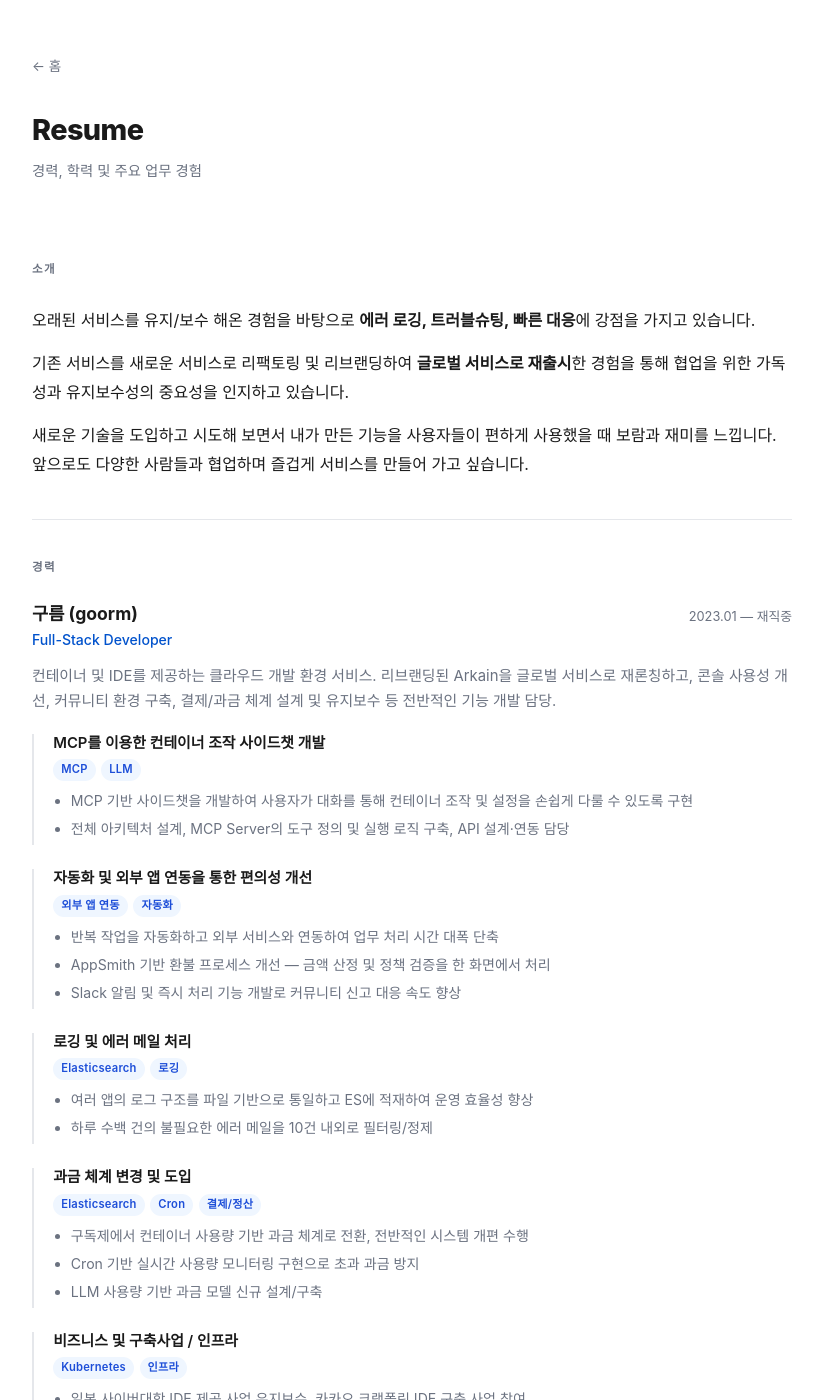
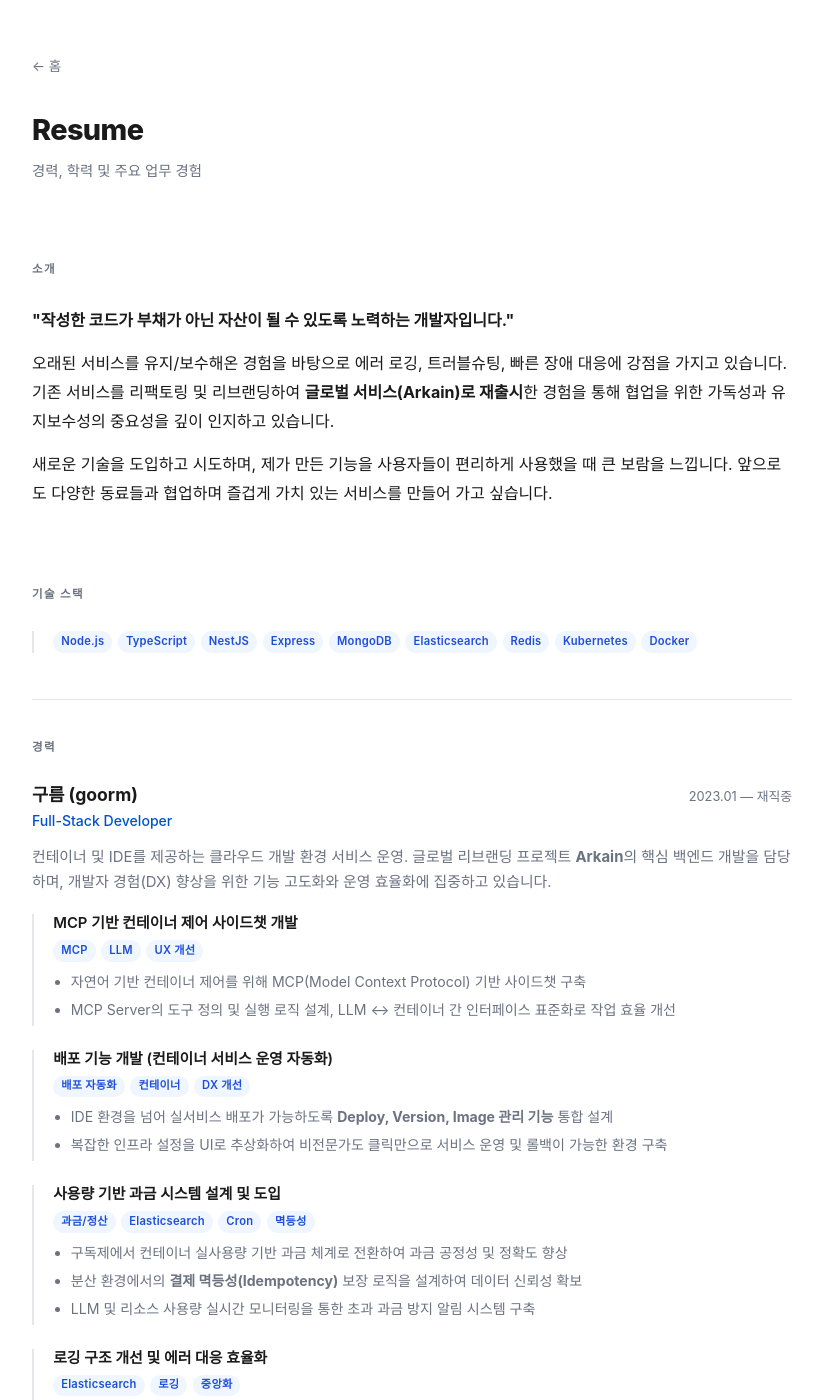
Before and after one commit to Hyun-git/Hyun-git.github.io, a Jekyll site: the page built from resume.md, in a window 1280 px wide and 1400 px high. Shown: the whole window, without its empty margins (228-1051 px from the left). Built offline with Jekyll 4.4.1, drawn with Linux system fonts in a browser that asks for light colours; some of the changed text lies outside the part shown.

Commit message:
feat(projects): add Arkain project and update projects list

```diff
--- a/resume.md
+++ b/resume.md
@@ -13,9 +13,26 @@ permalink: /resume
   <section class="pf-section">
     <h2 class="pf-section-title">소개</h2>
     <div class="pf-about">
-      <p>오래된 서비스를 유지/보수 해온 경험을 바탕으로 <strong>에러 로깅, 트러블슈팅, 빠른 대응</strong>에 강점을 가지고 있습니다.</p>
-      <p>기존 서비스를 새로운 서비스로 리팩토링 및 리브랜딩하여 <strong>글로벌 서비스로 재출시</strong>한 경험을 통해 협업을 위한 가독성과 유지보수성의 중요성을 인지하고 있습니다.</p>
-      <p>새로운 기술을 도입하고 시도해 보면서 내가 만든 기능을 사용자들이 편하게 사용했을 때 보람과 재미를 느낍니다. 앞으로도 다양한 사람들과 협업하며 즐겁게 서비스를 만들어 가고 싶습니다.</p>
+      <p><strong>"작성한 코드가 부채가 아닌 자산이 될 수 있도록 노력하는 개발자입니다."</strong></p>
+      <p>오래된 서비스를 유지/보수해온 경험을 바탕으로 에러 로깅, 트러블슈팅, 빠른 장애 대응에 강점을 가지고 있습니다. 기존 서비스를 리팩토링 및 리브랜딩하여 <strong>글로벌 서비스(Arkain)로 재출시</strong>한 경험을 통해 협업을 위한 가독성과 유지보수성의 중요성을 깊이 인지하고 있습니다.</p>
+      <p>새로운 기술을 도입하고 시도하며, 제가 만든 기능을 사용자들이 편리하게 사용했을 때 큰 보람을 느낍니다. 앞으로도 다양한 동료들과 협업하며 즐겁게 가치 있는 서비스를 만들어 가고 싶습니다.</p>
+    </div>
+  </section>
+
+  <section class="pf-section">
+    <h2 class="pf-section-title">기술 스택</h2>
+    <div class="pf-work-item">
+      <div class="pf-tags">
+        <span class="pf-tag">Node.js</span>
+        <span class="pf-tag">TypeScript</span>
+        <span class="pf-tag">NestJS</span>
+        <span class="pf-tag">Express</span>
+        <span class="pf-tag">MongoDB</span>
+        <span class="pf-tag">Elasticsearch</span>
+        <span class="pf-tag">Redis</span>
+        <span class="pf-tag">Kubernetes</span>
+        <span class="pf-tag">Docker</span>
+      </div>
     </div>
   </section>
 
@@ -34,71 +51,90 @@ permalink: /resume
           </div>
           <span class="pf-period">2023.01 — 재직중</span>
         </div>
-        <p class="pf-description">컨테이너 및 IDE를 제공하는 클라우드 개발 환경 서비스. 리브랜딩된 Arkain을 글로벌 서비스로 재론칭하고, 콘솔 사용성 개선, 커뮤니티 환경 구축, 결제/과금 체계 설계 및 유지보수 등 전반적인 기능 개발 담당.</p>
+        <p class="pf-description">
+          컨테이너 및 IDE를 제공하는 클라우드 개발 환경 서비스 운영. 글로벌 리브랜딩 프로젝트 <strong>Arkain</strong>의 핵심 백엔드 개발을 담당하며, 개발자 경험(DX) 향상을 위한 기능 고도화와 운영 효율화에 집중하고 있습니다.
+        </p>
 
         <div class="pf-work-items">
 
           <div class="pf-work-item">
-            <h4>MCP를 이용한 컨테이너 조작 사이드챗 개발</h4>
+            <h4>MCP 기반 컨테이너 제어 사이드챗 개발</h4>
             <div class="pf-tags">
               <span class="pf-tag">MCP</span>
               <span class="pf-tag">LLM</span>
+              <span class="pf-tag">UX 개선</span>
             </div>
             <ul>
-              <li>MCP 기반 사이드챗을 개발하여 사용자가 대화를 통해 컨테이너 조작 및 설정을 손쉽게 다룰 수 있도록 구현</li>
-              <li>전체 아키텍처 설계, MCP Server의 도구 정의 및 실행 로직 구축, API 설계·연동 담당</li>
+              <li>자연어 기반 컨테이너 제어를 위해 MCP(Model Context Protocol) 기반 사이드챗 구축</li>
+              <li>MCP Server의 도구 정의 및 실행 로직 설계, LLM ↔ 컨테이너 간 인터페이스 표준화로 작업 효율 개선</li>
             </ul>
           </div>
 
           <div class="pf-work-item">
-            <h4>자동화 및 외부 앱 연동을 통한 편의성 개선</h4>
+            <h4>배포 기능 개발 (컨테이너 서비스 운영 자동화)</h4>
             <div class="pf-tags">
-              <span class="pf-tag">외부 앱 연동</span>
-              <span class="pf-tag">자동화</span>
+              <span class="pf-tag">배포 자동화</span>
+              <span class="pf-tag">컨테이너</span>
+              <span class="pf-tag">DX 개선</span>
             </div>
             <ul>
-              <li>반복 작업을 자동화하고 외부 서비스와 연동하여 업무 처리 시간 대폭 단축</li>
-              <li>AppSmith 기반 환불 프로세스 개선 — 금액 산정 및 정책 검증을 한 화면에서 처리</li>
-              <li>Slack 알림 및 즉시 처리 기능 개발로 커뮤니티 신고 대응 속도 향상</li>
+              <li>IDE 환경을 넘어 실서비스 배포가 가능하도록 <strong>Deploy, Version, Image 관리 기능</strong> 통합 설계</li>
+              <li>복잡한 인프라 설정을 UI로 추상화하여 비전문가도 클릭만으로 서비스 운영 및 롤백이 가능한 환경 구축</li>
             </ul>
           </div>
 
           <div class="pf-work-item">
-            <h4>로깅 및 에러 메일 처리</h4>
+            <h4>사용량 기반 과금 시스템 설계 및 도입</h4>
             <div class="pf-tags">
+              <span class="pf-tag">과금/정산</span>
               <span class="pf-tag">Elasticsearch</span>
-              <span class="pf-tag">로깅</span>
+              <span class="pf-tag">Cron</span>
+              <span class="pf-tag">멱등성</span>
             </div>
             <ul>
-              <li>여러 앱의 로그 구조를 파일 기반으로 통일하고 ES에 적재하여 운영 효율성 향상</li>
-              <li>하루 수백 건의 불필요한 에러 메일을 10건 내외로 필터링/정제</li>
+              <li>구독제에서 컨테이너 실사용량 기반 과금 체계로 전환하여 과금 공정성 및 정확도 향상</li>
+              <li>분산 환경에서의 <strong>결제 멱등성(Idempotency)</strong> 보장 로직을 설계하여 데이터 신뢰성 확보</li>
+              <li>LLM 및 리소스 사용량 실시간 모니터링을 통한 초과 과금 방지 알림 시스템 구축</li>
             </ul>
           </div>
 
           <div class="pf-work-item">
-            <h4>과금 체계 변경 및 도입</h4>
+            <h4>로깅 구조 개선 및 에러 대응 효율화</h4>
             <div class="pf-tags">
               <span class="pf-tag">Elasticsearch</span>
-              <span class="pf-tag">Cron</span>
-              <span class="pf-tag">결제/정산</span>
+              <span class="pf-tag">로깅</span>
+              <span class="pf-tag">중앙화</span>
             </div>
             <ul>
-              <li>구독제에서 컨테이너 사용량 기반 과금 체계로 전환, 전반적인 시스템 개편 수행</li>
-              <li>Cron 기반 실시간 사용량 모니터링 구현으로 초과 과금 방지</li>
-              <li>LLM 사용량 기반 과금 모델 신규 설계/구축</li>
+              <li>분산된 로그 구조를 파일 기반으로 통일하고 중앙화된 Elasticsearch 관리 체계 구축</li>
+              <li>에러 로그 필터링 및 노이즈 제거 정책을 통해 실질 장애 대응 집중도 향상 (수백 건 → 10건 내외)</li>
             </ul>
           </div>
 
           <div class="pf-work-item">
-            <h4>비즈니스 및 구축사업 / 인프라</h4>
+            <h4>자동화 및 외부 서비스 연동</h4>
+            <div class="pf-tags">
+              <span class="pf-tag">AppSmith</span>
+              <span class="pf-tag">Slack API</span>
+              <span class="pf-tag">운영 효율화</span>
+            </div>
+            <ul>
+              <li>AppSmith 기반 통합 환불 대시보드를 구축하여 정책 검증 및 환불 프로세스 업무 시간 단축</li>
+              <li>Slack 연동 실시간 커뮤니티 신고 처리 기능을 구축하여 운영 환경 제약 해소</li>
+            </ul>
+          </div>
+
+          <div class="pf-work-item">
+            <h4>인프라 최적화 및 구축 프로젝트</h4>
             <div class="pf-tags">
               <span class="pf-tag">Kubernetes</span>
-              <span class="pf-tag">인프라</span>
+              <span class="pf-tag">마이그레이션</span>
+              <span class="pf-tag">비용 절감</span>
             </div>
             <ul>
-              <li>일본 사이버대학 IDE 제공 사업 유지보수, 카카오 크램폴린 IDE 구축 사업 참여</li>
-              <li>VM 기반 컨테이너 환경을 Kubernetes 기반으로 마이그레이션하여 확장성/운영 효율성 향상</li>
-              <li>지연(latency) 기반 도메인 분리로 인프라 비용 절감</li>
+              <li>VM 기반 환경을 Kubernetes로 마이그레이션하여 확장성 및 운영 안정성 확보</li>
+              <li>Latency 기반 도메인 라우팅 분리를 통해 글로벌 응답 속도 개선 및 인프라 비용 절감</li>
+              <li>일본 사이버대학 IDE 및 카카오 크램폴린 IDE 구축/유지보수 수행</li>
             </ul>
           </div>
 
```
Also changed, not shown: projects.md (+24 -0 lines), projects/arkain.md (added, +56 -0 lines), assets/goorm/arkain.png (added).
